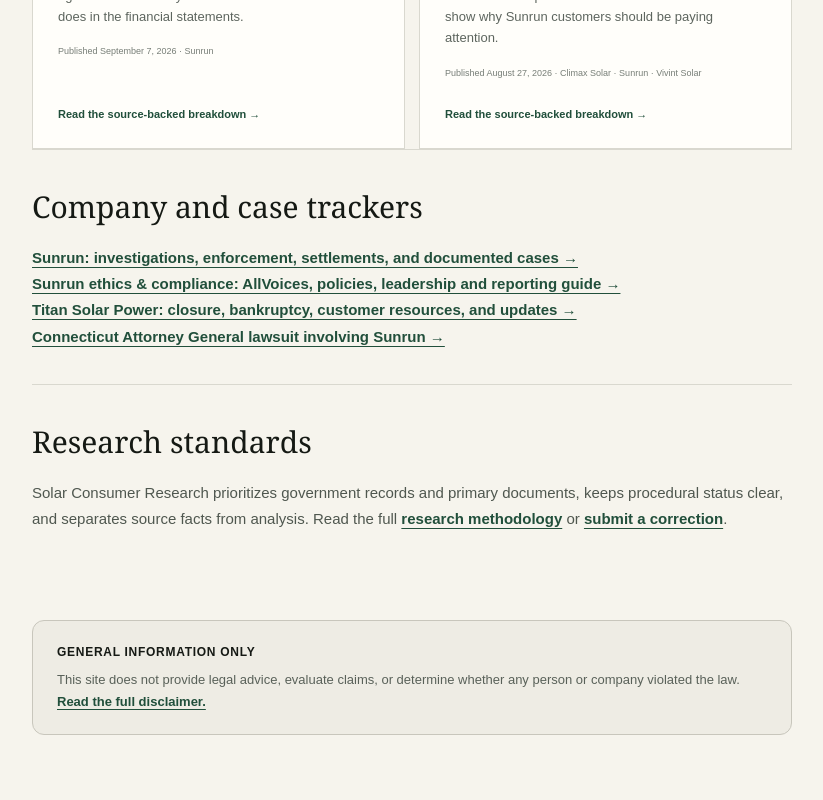
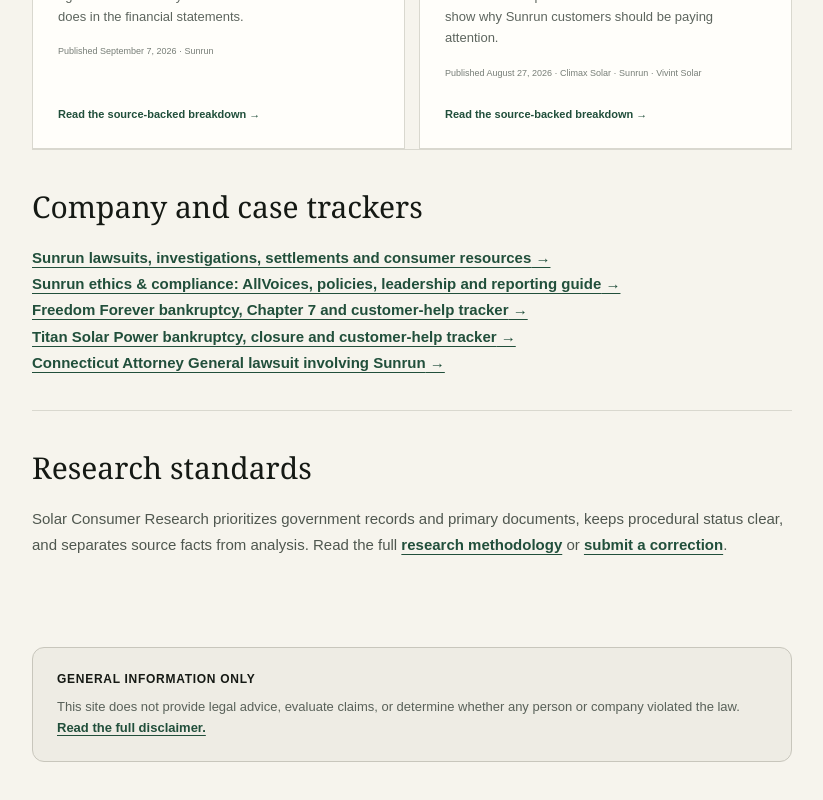
Before and after one commit to Decentralized-Rob/solar-consumer-research, a Next.js app: page /research in a window 1280 px wide. Shown: the part 1698-2498 px from the top of the page, without its empty margins (228-1051 px from the left). Built offline with nearby package versions, Linux system fonts and the light colour scheme.

Commit message:
Drive research tracker discovery from published registry

```diff
--- a/app/research/page.tsx
+++ b/app/research/page.tsx
@@ -2,6 +2,7 @@ import type { Metadata } from "next";
 import Link from "next/link";
 import { InfoPage } from "../../components/info-page";
 import { SunrunEthicsSpotlight } from "../../components/sunrun-ethics-spotlight";
+import { getTrackerDiscoveryItems } from "../../lib/published-destinations";
 import { researchStories } from "../../lib/research-stories";
 
 const canonicalUrl = "https://solarcomplaint.com/research";
@@ -27,6 +28,7 @@ export const metadata: Metadata = {
 };
 
 export default function ResearchPage() {
+  const trackerItems = getTrackerDiscoveryItems();
   const structuredData = {
     "@context": "https://schema.org",
     "@graph": [
@@ -108,10 +110,9 @@ export default function ResearchPage() {
 
         <section className="info-section">
           <h2>Company and case trackers</h2>
-          <p><Link href="/companies/sunrun">Sunrun: investigations, enforcement, settlements, and documented cases →</Link></p>
-          <p><Link href="/companies/sunrun/ethics-compliance">Sunrun ethics &amp; compliance: AllVoices, policies, leadership and reporting guide →</Link></p>
-          <p><Link href="/cases/titan-solar-power">Titan Solar Power: closure, bankruptcy, customer resources, and updates →</Link></p>
-          <p><Link href="/cases/connecticut-attorney-general-sunrun-lawsuit">Connecticut Attorney General lawsuit involving Sunrun →</Link></p>
+          {trackerItems.map((item) => (
+            <p key={item.href}><Link href={item.href}>{item.label} →</Link></p>
+          ))}
         </section>
 
         <section className="info-section">
```
